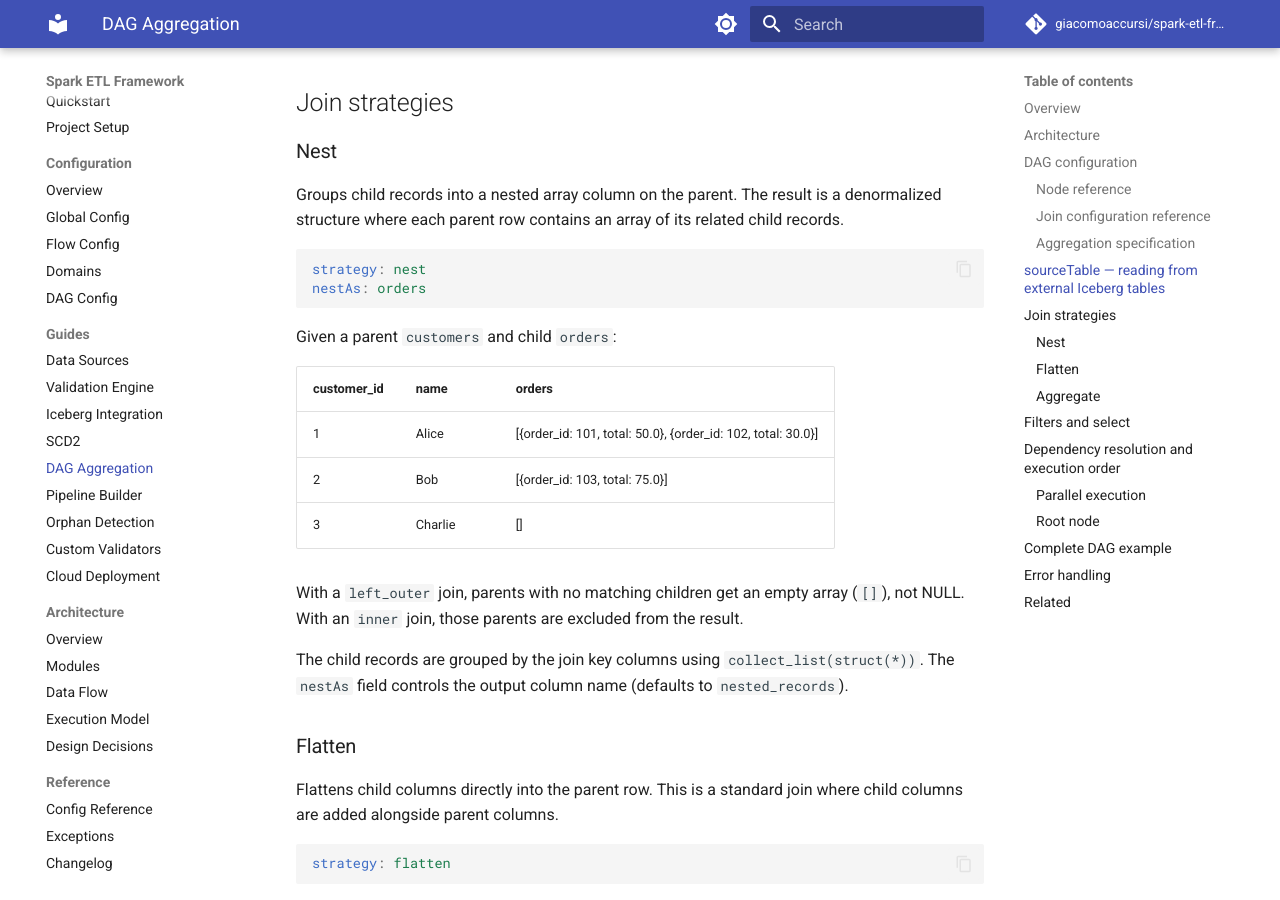
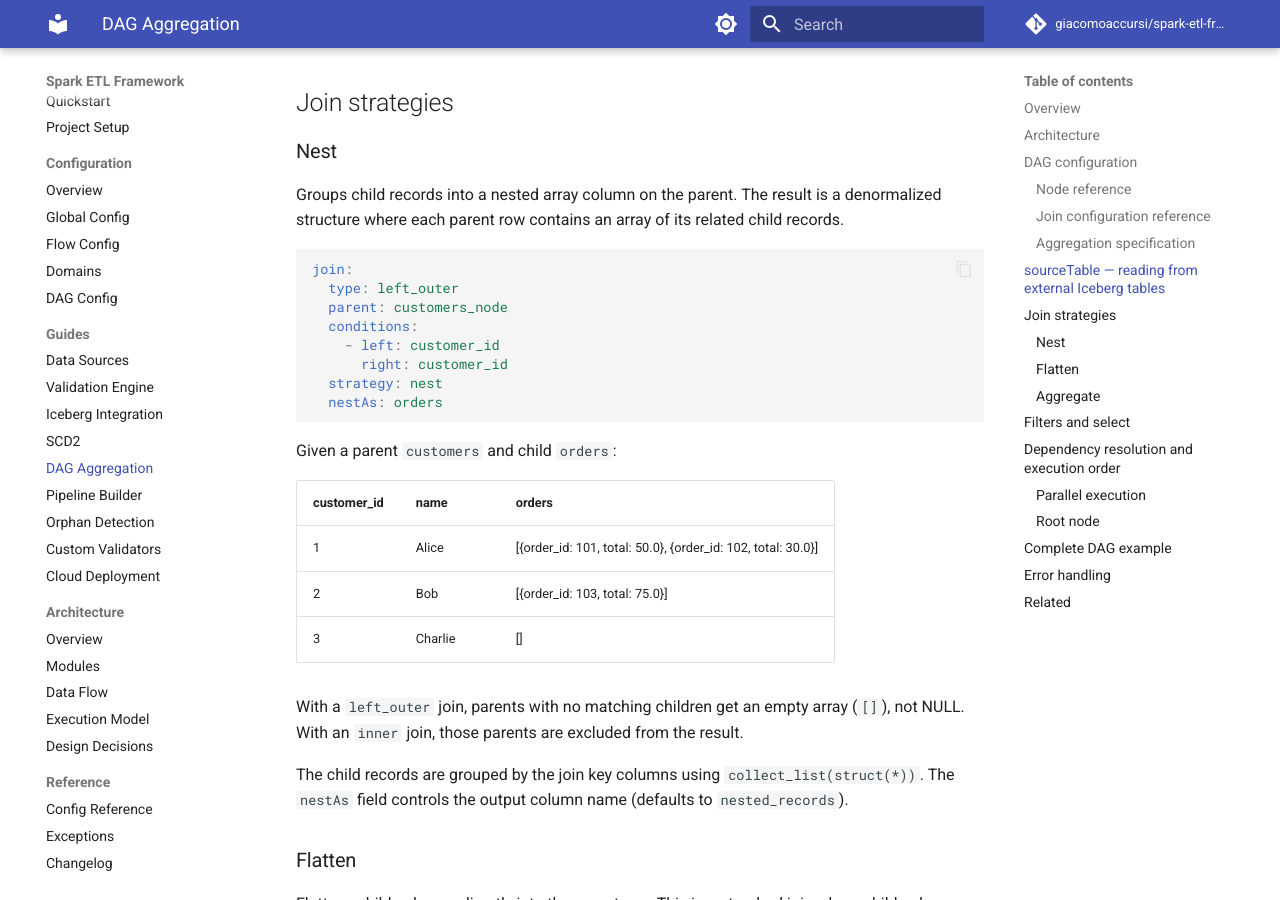
Before and after one commit to giacomoaccursi/Floe, an MkDocs documentation site: the page built from site-docs/guides/dag-aggregation.md, in a window 1280 px wide and 900 px high, scrolled down 4084 px. Built offline with MkDocs 1.6.1 and Material for MkDocs 9.7.7, drawn with Linux system fonts in a browser that asks for light colours; comment, search, counter and statistics services are not loaded.

Commit message:
docs(dag): show full join config in nest example

````diff
--- a/site-docs/guides/dag-aggregation.md
+++ b/site-docs/guides/dag-aggregation.md
@@ -133,8 +133,14 @@ When `sourceTable` is set, `sourceFlow` is not needed. Use one or the other:
 Groups child records into a nested array column on the parent. The result is a denormalized structure where each parent row contains an array of its related child records.
 
 ```yaml
-strategy: nest
-nestAs: orders
+join:
+  type: left_outer
+  parent: customers_node
+  conditions:
+    - left: customer_id
+      right: customer_id
+  strategy: nest
+  nestAs: orders
 ```
 
 Given a parent `customers` and child `orders`:
````
